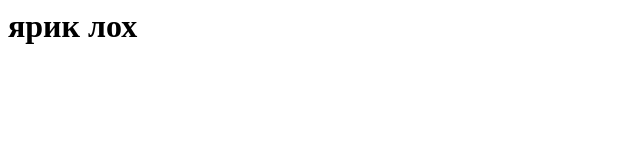
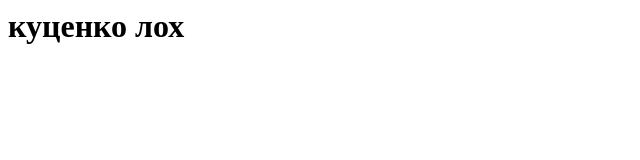
Before and after one commit to kriska-lariska/test, a plain HTML site: page index.html in a window 1280 px wide. Shown: the whole page, without its empty margins (0-640 px from the left). Drawn offline with Linux system fonts and the light colour scheme.

Commit message:
Что было сделано

```diff
--- a/index.html
+++ b/index.html
@@ -5,6 +5,6 @@
         </title>
     </head>
     <body>
-        <h1>ярик лох</h1>
+        <h1>куценко лох</h1>
     </body>
 </html>
```
